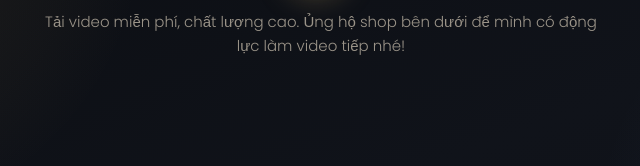
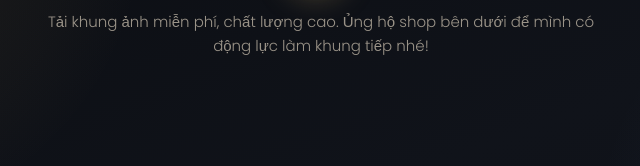
Before and after one commit to vinhthai071199-blip/accelerator, a plain HTML site: page index.html in a window 1280 px wide. Shown: the part 195-361 px from the top of the page, 319-959 px from the left. Drawn offline with nearby package versions, Linux system fonts and the light colour scheme.

Commit message:
Remove visible video text, update title

```diff
--- a/index.html
+++ b/index.html
@@ -3,7 +3,7 @@
 <head>
 <meta charset="UTF-8">
 <meta name="viewport" content="width=device-width, initial-scale=1.0">
-<title>Video Downloads</title>
+<title>Free Khung Xanh</title>
 <link href="https://fonts.googleapis.com/css2?family=Playfair+Display:wght@600;700;900&family=Poppins:wght@300;400;500;600;700&display=swap" rel="stylesheet">
 <style>
 *{margin:0;padding:0;box-sizing:border-box;-webkit-tap-highlight-color:transparent}
@@ -191,7 +191,7 @@ footer{border-top:1px solid rgba(255,255,255,.06);padding:40px 5%;text-align:cen
 <!-- HEADER -->
 <header>
   <h1><img class="head-avatar" src="avatar.jpg" alt=""></h1>
-  <p>Tải video miễn phí, chất lượng cao. Ủng hộ shop bên dưới để mình có động lực làm video tiếp nhé!</p>
+  <p>Tải khung ảnh miễn phí, chất lượng cao. Ủng hộ shop bên dưới để mình có động lực làm khung tiếp nhé!</p>
 </header>
 
 <!-- ===== MỤC 1: QUẢNG CÁO SHOP ===== -->
```
